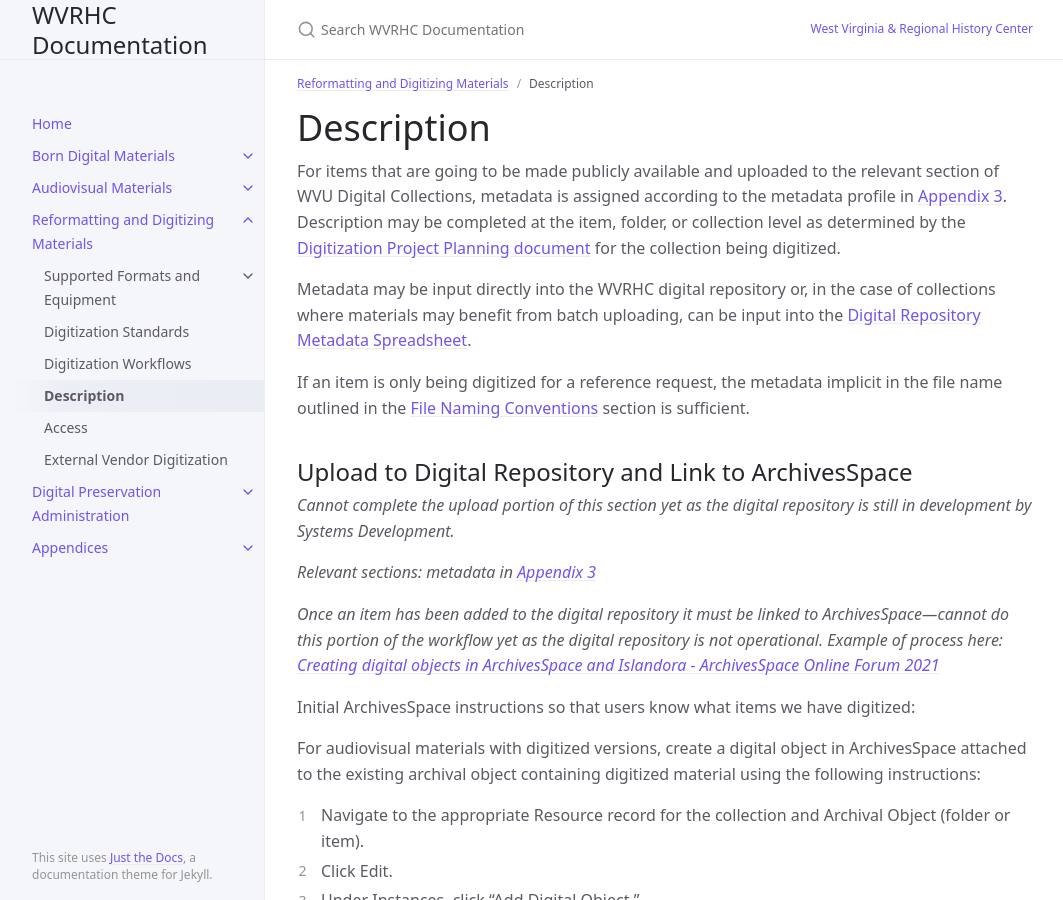
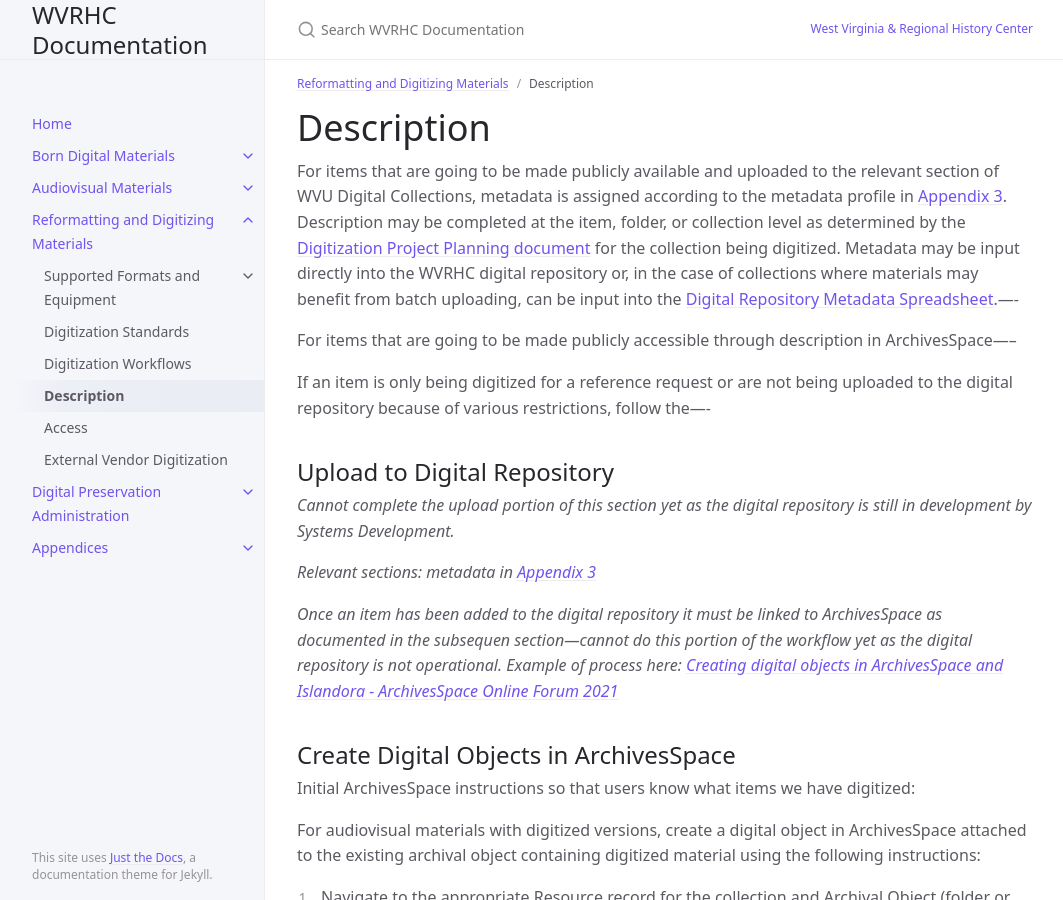
Before and after one commit to elizajames/digital-preservation-documentation, a Jekyll site: the page built from docs/Reformatting-And-Digitizing-Materials/description.md, in a window 1280 px wide and 900 px high. Shown: the whole window, without its empty margins (107-1170 px from the left). Built offline with Jekyll 4.4.1, drawn with Linux system fonts in a browser that asks for light colours.

Commit message:
Update description.md

```diff
--- a/docs/Reformatting-And-Digitizing-Materials/description.md
+++ b/docs/Reformatting-And-Digitizing-Materials/description.md
@@ -7,19 +7,21 @@ nav_order: 4
 
 # Description
 
-For items that are going to be made publicly available and uploaded to the relevant section of WVU Digital Collections, metadata is assigned according to the metadata profile in [Appendix 3](https://elizajames.github.io/digital-preservation-documentation/docs/Appendices/appendix3/). Description may be completed at the item, folder, or collection level as determined by the [Digitization Project Planning document](https://elizajames.github.io/digital-preservation-documentation/assets/files/DigitizationPlanningForm.docx) for the collection being digitized.
+For items that are going to be made publicly available and uploaded to the relevant section of WVU Digital Collections, metadata is assigned according to the metadata profile in [Appendix 3](https://elizajames.github.io/digital-preservation-documentation/docs/Appendices/appendix3/). Description may be completed at the item, folder, or collection level as determined by the [Digitization Project Planning document](https://elizajames.github.io/digital-preservation-documentation/assets/files/DigitizationPlanningForm.docx) for the collection being digitized. Metadata may be input directly into the WVRHC digital repository or, in the case of collections where materials may benefit from batch uploading, can be input into the [Digital Repository Metadata Spreadsheet](https://elizajames.github.io/digital-preservation-documentation/assets/files/Digital_Repository_Metadata_Template.xlsx).----
 
-Metadata may be input directly into the WVRHC digital repository or, in the case of collections where materials may benefit from batch uploading, can be input into the [Digital Repository Metadata Spreadsheet](https://elizajames.github.io/digital-preservation-documentation/assets/files/Digital_Repository_Metadata_Template.xlsx).
+For items that are going to be made publicly accessible through description in ArchivesSpace-----
 
-If an item is only being digitized for a reference request, the metadata implicit in the file name outlined in the [File Naming Conventions](https://elizajames.github.io/digital-preservation-documentation/docs/Reformatting-And-Digitizing-Materials/digitization-workflows/#file-naming-conventions) section is sufficient.
+If an item is only being digitized for a reference request or are not being uploaded to the digital repository because of various restrictions, follow the----
 
-## Upload to Digital Repository and Link to ArchivesSpace
+## Upload to Digital Repository
 
 _Cannot complete the upload portion of this section yet as the digital repository is still in development by Systems Development._
 
 _Relevant sections: metadata in [Appendix 3](https://elizajames.github.io/digital-preservation-documentation/docs/Appendices/appendix3/)_
 
-_Once an item has been added to the digital repository it must be linked to ArchivesSpace—cannot do this portion of the workflow yet as the digital repository is not operational. Example of process here:  [Creating digital objects in ArchivesSpace and Islandora - ArchivesSpace Online Forum 2021](https://www.youtube.com/watch?v=1eX3ryz6TxU&t=2s)_
+_Once an item has been added to the digital repository it must be linked to ArchivesSpace as documented in the subsequen section—cannot do this portion of the workflow yet as the digital repository is not operational. Example of process here:  [Creating digital objects in ArchivesSpace and Islandora - ArchivesSpace Online Forum 2021](https://www.youtube.com/watch?v=1eX3ryz6TxU&t=2s)_
+
+## Create Digital Objects in ArchivesSpace
 
 Initial ArchivesSpace instructions so that users know what items we have digitized:
 
```
